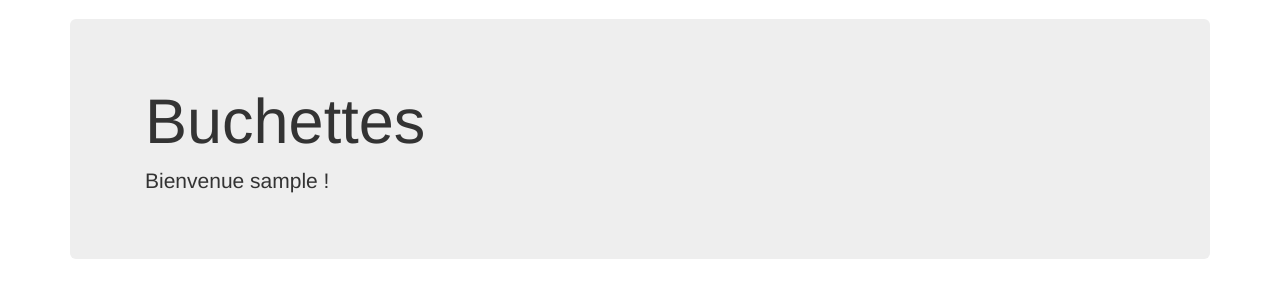
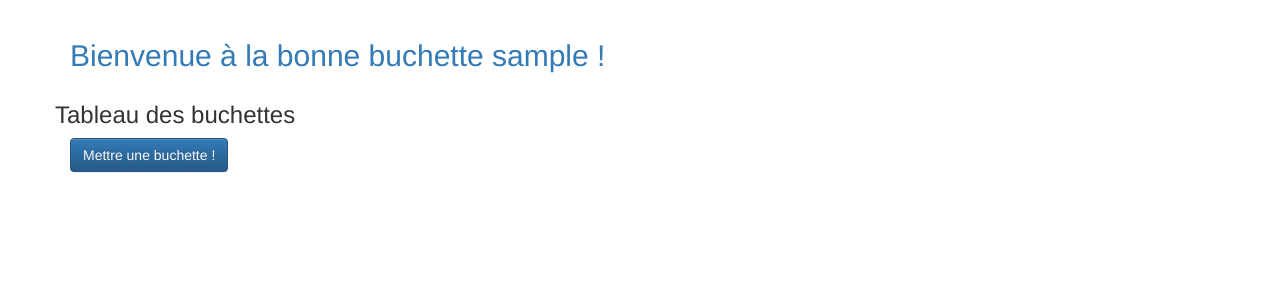
Before and after one commit to Lancey139/Buchettes, a Django app: page /buchettes_app/home in a window 1280 px wide. Shown: the part 51-351 px from the top of the page. Run offline with Django 3.2, Linux system fonts and the light colour scheme; the visitor is signed in with stand-in values (Sample User, id 1); data comes from the database, SQL or seed files in the repository; some libraries are stand-ins or nearby versions.

Commit message:
Ajout du code permettant de visualiser et d'ajouter de nouvelles buchettes

```diff
--- a/buchettes_app/urls.py
+++ b/buchettes_app/urls.py
@@ -1,5 +1,5 @@
 from django.conf.urls import url
-from .views import home
+from .views import home, new_buchette
 from django.contrib.auth.views import LoginView, LogoutView
 
 
@@ -8,4 +8,5 @@
     url(r'login$', LoginView.as_view(template_name="buchettes_app/login_form.html"),
          name="player_login"),
     url(r'logout$', LogoutView.as_view(),name="player_logout"),
+    url(r'new_buchette', new_buchette, name="new_buchette")
     ]
--- a/buchettes_app/views.py
+++ b/buchettes_app/views.py
@@ -1,13 +1,40 @@
-from django.shortcuts import render, redirect, get_object_or_404
+from django.shortcuts import redirect, render
 from django.contrib.auth.decorators import login_required
-from django.core.exceptions import PermissionDenied
-from django.views.generic.edit import CreateView
-from django.contrib.auth.forms import UserCreationForm
-from django.urls.base import reverse_lazy
+from django.contrib.auth.models import User
+from .models import Buchette
+from .forms import BuchetteForm
+
+def home(request):
+    # On associe dans un dictionnaire chaque user a une liste de buchette
+    l_dictionnaire_user_buchette = {}
+    for l_user in User.objects.all():
+        l_dictionnaire_user_buchette[l_user] = Buchette.objects.buchettes_for_user(l_user)
+
+    # Code en charge de determiner si l'utilisateur courant fait parti du comite des buchettes
+    l_comite_super = True if len(request.user.get_group_permissions()) > 27 else False
+
+    return render(request, 'buchettes_app/home.html',
+                  {
+                      'dico_user_buchettes': l_dictionnaire_user_buchette,
+                      'is_comite_buchette': l_comite_super,
+                  })
 
 
-# Create your views here.
-
 @login_required
-def home(request):
-    return render(request, 'buchettes_app/home.html')
+def new_buchette(request):
+    if request.method == "POST":
+        l_buchette = Buchette(status_buchette='D')
+        #  On vérifie si la data est valide en lui donnant un model prérempli avec l'utilisa
+        # teur courant
+        form = BuchetteForm(instance=l_buchette, data=request.POST)
+        # Cette méthode est tres importante et doit etre applée systématiquement
+        #  Si c'est valide on repart sur le home, sinon le form non validé est renvoyé
+        # a l'utilisateur
+        if form.is_valid():
+            #  On enregistre en data base
+            form.save()
+            return redirect("player_home")
+    else:
+        # L'utilisateur demande un nouveau FORM vierge, on lui affiche
+        form = BuchetteForm()
+    return render(request, "buchettes_app/new_buchette_form.html", {'form': form})
--- a/django_buchettes/settings.py
+++ b/django_buchettes/settings.py
@@ -38,6 +38,7 @@
     'django.contrib.messages',
     'django.contrib.staticfiles',
     'buchettes_app',
+    'crispy_forms'
 ]
 
 MIDDLEWARE = [
--- a/django_buchettes/views.py
+++ b/django_buchettes/views.py
@@ -4,11 +4,9 @@
 
 from django.shortcuts import render, redirect
 
+
 def welcome(request):
     """
     Page d'acceuil
     """
-    if request.user.is_authenticated:
-        return redirect('player_home')
-    else:
-        return render(request, 'django_buchettes/welcome.html')
+    return redirect('player_home')
--- a/templates/buchettes_app/home.html
+++ b/templates/buchettes_app/home.html
@@ -1,14 +1,55 @@
 {% extends "base.html" %}
+{% load static %}
 
 {% block title %}
 Welcome
 {% endblock %}
 
 {% block content %}
-	<div class="jumbotron">
-		<div class="container">
-			<h1>Buchettes</h1>
-			<p>Bienvenue {{ user.username }} !</p>
+	<h2 class="text-primary">
+		Bienvenue à la bonne buchette {% if user.is_authenticated %} {{ user.username }} {% endif %} !
+	</h2>
+
+	<div class="row">
+			<h3>Tableau des buchettes</h3>
+
+			{% if dico_user_buchettes %}
+					<table class="table table-bodered tictactoe-table">
+					{% for user, list_buchette in dico_user_buchettes.items %}
+						<tr height="50">
+							<td class="tictactoe-cell">
+								{{ user }}
+						    </td>
+							<td class="tictactoe-cell">
+								{% for buchette in list_buchette %}
+									{% if buchette.status_buchette == 'A' %}
+										<img src="{% static "img/buchette.jpg" %}" alt="Ma buchette"
+											width="50" height="50">
+									{% elif buchette.status_buchette == 'D' %}
+										<img src="{% static "img/buchette.jpg" %}" alt="Ma buchette"
+											width="50" height="50" style="opacity:0.3">
+									{% endif %}
+								{% endfor %}
+						    </td>
+						</tr>
+					{% endfor %}
+					</table>
+			{% endif %}
+	</div>
+
+	{% if user.is_authenticated %}
+	<div class="row">
+		<div class="col-md-6">
+			<p>
+				<a class="btn btn-primary"
+					href="{% url 'new_buchette' %}"> Mettre une buchette !</a>
+				{% if is_comite_buchette == True %}
+				<a class="btn btn-primary"
+					href="{% url 'new_buchette' %}"> Valider une buchette </a>
+				{% endif %}
+			</p>
 		</div>
 	</div>
+	{% endif %}
+
 {% endblock %}
--- a/templates/buchettes_app/login_form.html
+++ b/templates/buchettes_app/login_form.html
@@ -1,4 +1,5 @@
 {% extends "base.html" %}
+{% load crispy_forms_tags %}
 
 {% block title %}
 Login
@@ -13,8 +14,8 @@
 
 		<p> Please login. </p>
 
-		{{ form }}
-
+		{{ form | crispy }}
+		<p></p>
 		<button type="submit" class="btn btn-success">Sign In</button>
 	</form>
 {% endblock %}
```
Also changed, not shown: buchettes_app/forms.py (added, +8 -0 lines), buchettes_app/models.py (+10 -0 lines), templates/buchettes_app/new_buchette_form.html (added, +15 -0 lines), static/img/buchette.jpg (added), templates/django_buchettes/welcome.html (line endings or trailing spaces).
